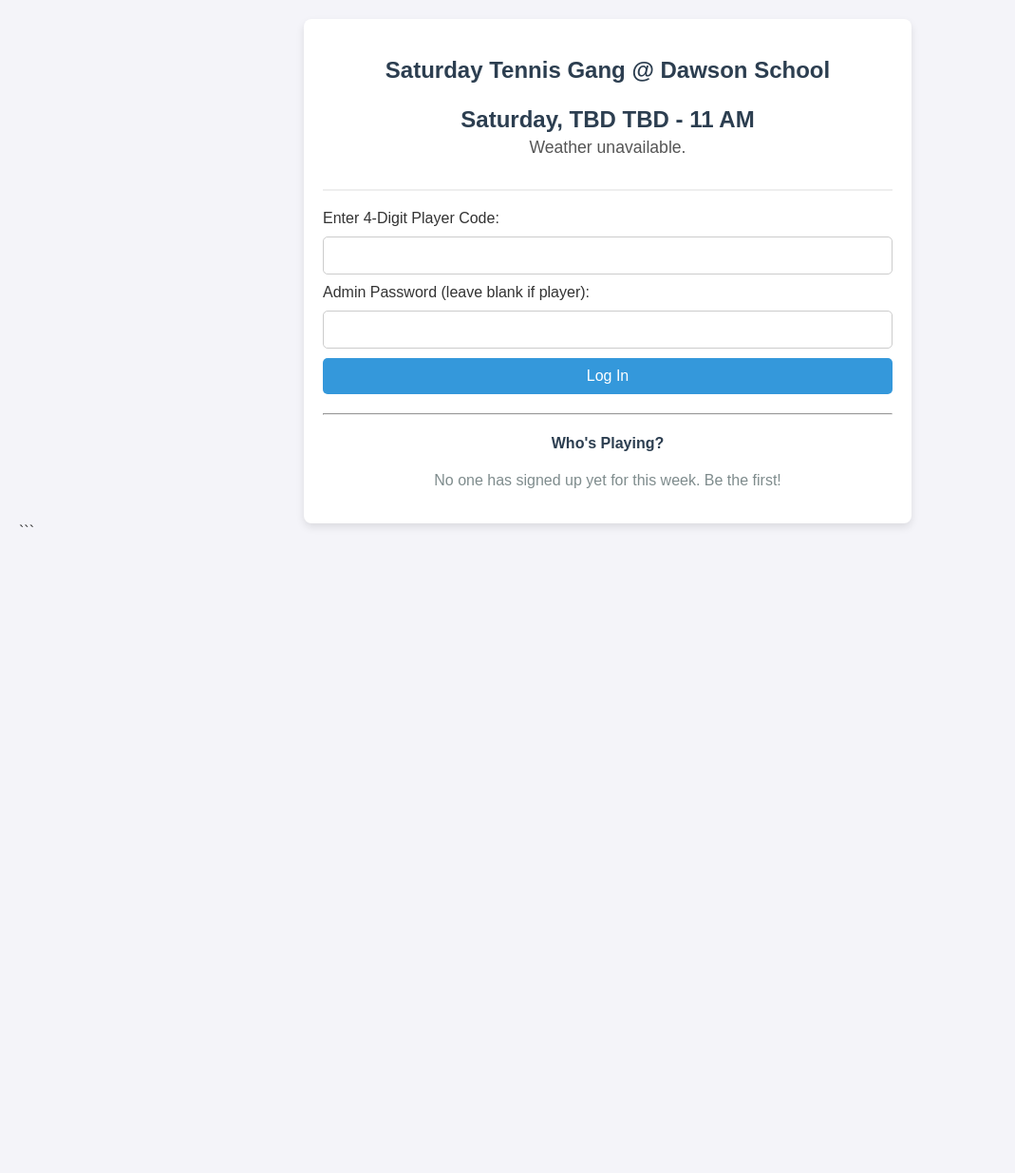
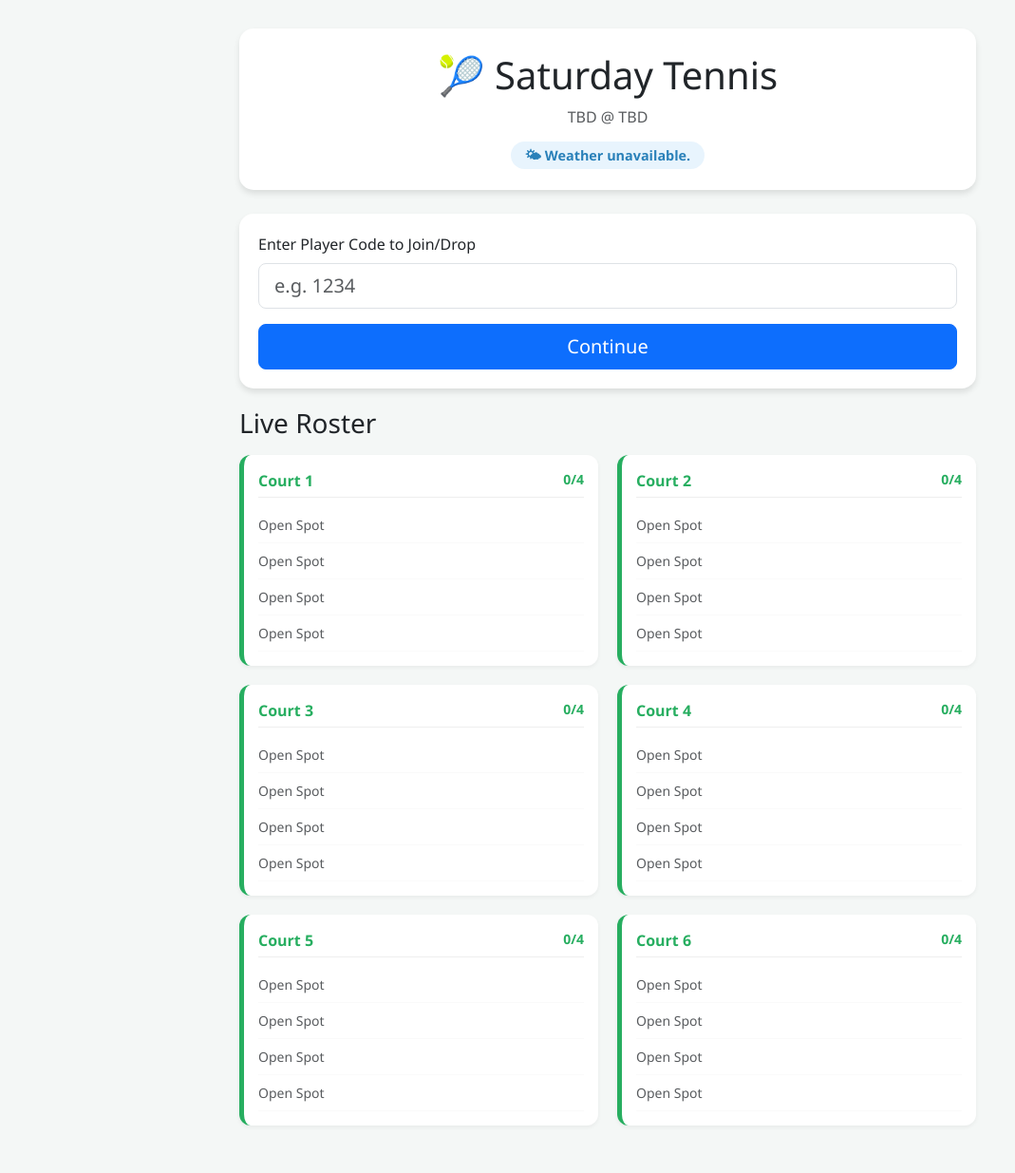
Before and after one commit to jpiccolini/saturday-tennis, a Flask app: page / in a window 1280 px wide. Shown: the whole page at 95% size, without its empty margins (0-1069 px from the left). Before the commit the page ends 555 px from the top, so only its background shows below. Run offline with Flask 3, Linux system fonts and the light colour scheme; data that the repository does not hold is empty.

Commit message:
Update index.html

````diff
--- a/templates/index.html
+++ b/templates/index.html
@@ -1,188 +1,182 @@
-
 <!DOCTYPE html>
 <html lang="en">
 <head>
     <meta charset="UTF-8">
     <meta name="viewport" content="width=device-width, initial-scale=1.0">
     <title>Saturday Tennis Roster</title>
+    <link rel="stylesheet" href="https://cdn.jsdelivr.net/npm/bootstrap@5.3.0/dist/css/bootstrap.min.css">
     <style>
-        body { font-family: Arial, sans-serif; margin: 0; padding: 20px; background-color: #f4f4f9; color: #333; }
-        .container { max-width: 600px; margin: auto; background: white; padding: 20px; border-radius: 8px; box-shadow: 0 4px 8px rgba(0,0,0,0.1); }
-        h2, h3, h4 { text-align: center; color: #2c3e50; }
-        .header-section { text-align: center; margin-bottom: 20px; border-bottom: 2px solid #eee; padding-bottom: 15px; }
-        .flash-message { padding: 10px; margin-bottom: 15px; border-radius: 5px; text-align: center; }
-        .success { background-color: #d4edda; color: #155724; }
-        .error { background-color: #f8d7da; color: #721c24; }
-        form { display: flex; flex-direction: column; gap: 10px; margin-bottom: 20px; }
-        input, button, textarea { padding: 10px; font-size: 1em; border-radius: 5px; border: 1px solid #ccc; }
-        button { background-color: #3498db; color: white; border: none; cursor: pointer; transition: 0.3s; }
-        button:hover { background-color: #2980b9; }
-        .roster-list { list-style-type: none; padding: 0; margin: 0; }
-        .roster-list li { background: #ecf0f1; margin: 5px 0; padding: 10px; border-radius: 5px; display: flex; justify-content: space-between; align-items: center;}
-        .court-box { border: 2px solid #bdc3c7; border-radius: 8px; margin-bottom: 15px; padding: 15px; background: #fafafa; }
-        .court-header { margin-top: 0; margin-bottom: 10px; border-bottom: 1px solid #e0e0e0; padding-bottom: 5px; color: #2980b9; font-size: 1.1em; font-weight: bold; }
-        .admin-panel { background: #e8f4f8; padding: 15px; border-radius: 8px; margin-top: 20px; border: 1px solid #bce8f1; }
-        .pending-tag { color: #d35400; font-size: 0.85em; font-weight: bold; background: #fdebd0; padding: 2px 6px; border-radius: 4px; }
+        body { background-color: #f4f7f6; font-family: 'Segoe UI', Tahoma, Geneva, Verdana, sans-serif; }
+        .container { max-width: 800px; margin-top: 30px; padding-bottom: 50px; }
+        .header-card { background: white; border-radius: 15px; padding: 25px; box-shadow: 0 4px 6px rgba(0,0,0,0.1); text-align: center; margin-bottom: 25px; }
+        .weather-badge { background: #e8f4fd; color: #2980b9; padding: 5px 15px; border-radius: 20px; font-weight: bold; font-size: 0.9em; }
+
+        .court-grid { display: grid; grid-template-columns: repeat(auto-fit, minmax(300px, 1fr)); gap: 20px; }
+        .court-box { background: white; border-radius: 12px; padding: 15px; box-shadow: 0 2px 4px rgba(0,0,0,0.05); border-left: 5px solid #27ae60; }
+        .court-header { font-weight: bold; color: #27ae60; border-bottom: 1px solid #eee; margin-bottom: 10px; padding-bottom: 5px; display: flex; justify-content: space-between; }
+
+        .waitlist-box { border-left-color: #f39c12; background: #fffdf9; }
+        .waitlist-header { color: #d35400; }
+
+        .injury-box { border-left-color: #e74c3c; background: #fff5f5; margin-top: 20px; }
+        .injury-header { color: #c0392b; }
+
+        .roster-list { list-style: none; padding: 0; margin: 0; }
+        .roster-list li { padding: 8px 0; border-bottom: 1px solid #fafafa; display: flex; justify-content: space-between; }
+        .status-pending { color: #f39c12; font-style: italic; font-size: 0.8em; }
+
+        .login-box { background: white; border-radius: 15px; padding: 20px; box-shadow: 0 4px 6px rgba(0,0,0,0.1); margin-bottom: 20px; }
+        .admin-controls { background: #34495e; color: white; border-radius: 12px; padding: 20px; margin-top: 30px; }
+
+        #admin-password-group { display: none; margin-top: 10px; }
+        .strike-warning { color: #e74c3c; font-weight: bold; font-size: 0.9em; margin-top: 10px; text-align: center; }
     </style>
 </head>
 <body>
+    <div class="container">
+        <div class="header-card">
+            <h1>🎾 Saturday Tennis</h1>
+            <p class="text-muted">{{ target_date }} @ {{ start_time }}</p>
+            <span class="weather-badge">🌤 {{ weather }}</span>
 
-<div class="container">
             {% with messages = get_flashed_messages(with_categories=true) %}
               {% if messages %}
                 {% for category, message in messages %}
-          <div class="flash-message {{ category }}">{{ message }}</div>
+                  <div class="alert alert-{{ 'danger' if category == 'error' else 'success' }} mt-3">{{ message }}</div>
                 {% endfor %}
               {% endif %}
             {% endwith %}
-
-    <div class="header-section">
-        <h2>Saturday Tennis Gang @ Dawson School</h2>
-        <h3 style="color: #2c3e50; font-size: 1.5em; margin-bottom: 5px;">
-            Saturday, {{ target_date }} {{ start_time }} - 11 AM
-        </h3>
-        <p style="font-size: 1.1em; color: #555; margin-top: 0;">
-            {{ weather }}
-        </p>
         </div>
 
         {% if not session.user %}
+        <div class="login-box">
             <form action="/validate" method="POST">
-            <label>Enter 4-Digit Player Code:</label>
-            <input type="text" name="code" required pattern="\d{4}" title="Please enter exactly 4 digits.">
-            <label>Admin Password (leave blank if player):</label>
-            <input type="password" name="password">
-            <button type="submit">Log In</button>
+                <div class="mb-3">
+                    <label class="form-label">Enter Player Code to Join/Drop</label>
+                    <input type="text" name="code" id="player-code" class="form-control form-control-lg" placeholder="e.g. 1234" required>
+                </div>
+                <div id="admin-password-group" class="mb-3">
+                    <label class="form-label">Admin Password</label>
+                    <input type="password" name="password" class="form-control" placeholder="Required for Code 9999">
+                </div>
+                <button type="submit" class="btn btn-primary w-100 btn-lg">Continue</button>
+            </form>
+        </div>
+        {% else %}
+        <div class="header-card">
+            <h4>Welcome, {{ session.user.first }}!</h4>
+
+            {% if strikes > 0 %}
+                <div class="strike-warning">⚠️ Strike Count: {{ strikes }} (3 strikes = Suspension)</div>
+            {% endif %}
+
+            <div class="d-grid gap-2 d-md-block mt-3">
+                {% set player_in_roster = roster | selectattr("Player Code", "equalto", session.user.code | int) | list %}
+                {% if not player_in_roster %}
+                    <form action="/signup" method="POST" style="display:inline;">
+                        <button type="submit" class="btn btn-success btn-lg" {% if strikes >= 3 %}disabled{% endif %}>
+                            {% if strikes >= 3 %}Blocked (3 Strikes){% else %}Sign Up for This Week{% endif %}
+                        </button>
                     </form>
                 {% else %}
-        <div style="text-align: center; margin-bottom: 20px;">
-            <p>Welcome, <strong>{{ session.user.first }}</strong>!</p>
-
-            {% set current_user_playing = roster | selectattr("First", "equalto", session.user.first) | selectattr("Last", "equalto", session.user.last) | list %}
-
-            {% if current_user_playing %}
-                {% if is_past_deadline %}
-                    {% if has_waitlist %}
-                        <form action="/cancel" method="POST" style="display: inline-block; width: 48%;">
-                            <button type="submit" style="background-color: #8e44ad; font-size: 0.9em; padding: 10px 5px;">Drop (Waitlist Sub)</button>
-                        </form>
-                    {% else %}
-                        <form action="/provide_sub" method="POST" style="display: inline-block; width: 48%;" onsubmit="return promptSub(this);">
-                            <input type="hidden" name="sub_name" id="sub_name_input">
-                            <button type="submit" style="background-color: #d35400; font-size: 0.9em; padding: 10px 5px;">Provide Sub Info</button>
-                        </form>
-                        <script>
-                            function promptSub(form) {
-                                var sub = prompt("It is past Friday 8 AM. Please enter the name of the person subbing for you:");
-                                if (sub) {
-                                    document.getElementById('sub_name_input').value = sub;
-                                    return true;
-                                }
-                                return false;
-                            }
-                        </script>
-                    {% endif %}
-                {% else %}
-                    <form action="/cancel" method="POST" style="display: inline-block; width: 48%;">
-                        <button type="submit" style="background-color: #f39c12;">Drop Out</button>
+                    <form action="/cancel" method="POST" style="display:inline;">
+                        <button type="submit" class="btn btn-danger btn-lg">Drop Out</button>
                     </form>
                 {% endif %}
-            {% else %}
-                <form action="/signup" method="POST" style="display: inline-block; width: 48%;">
-                    <button type="submit" style="background-color: #27ae60;">Sign Up to Play</button>
-                </form>
-            {% endif %}
-
-            <a href="/logout" style="display: inline-block; width: 48%; text-align: center; text-decoration: none;">
-                <button type="button" style="background-color: #e74c3c; width: 100%;">Log Out</button>
-            </a>
+                <a href="/logout" class="btn btn-outline-secondary">Logout</a>
+            </div>
         </div>
         {% endif %}
 
-    <hr>
-    <h4>Who's Playing?</h4>
-    {% if roster %}
-
-        {% set active_players = roster | selectattr('Status', 'in', ['Confirmed', 'Pending']) | list %}
-        {% set waitlist_players = roster | selectattr('Status', 'equalto', 'Waitlist') | list %}
-
-        {% for court in active_players | batch(4) %}
+        <h3 class="mb-3">Live Roster</h3>
+        <div class="court-grid">
+            {% for i in range(0, 24, 4) %}
             <div class="court-box">
                 <div class="court-header">
-                    {% if court|length == 4 %}
-                        Court {{ loop.index }}
-                    {% else %}
-                        Court {{ loop.index }} (Incomplete)
-                    {% endif %}
+                    <span>Court {{ (i/4)|int + 1 }}</span>
+                    <small>{{ roster[i:i+4]|length }}/4</small>
                 </div>
                 <ul class="roster-list">
-                    {% for player in court %}
+                    {% for j in range(i, i+4) %}
                         <li>
-                            <span>{{ player.First }} {{ player.Last }}</span>
-                            {% if player.Status == 'Pending' %}
-                                <span class="pending-tag">Pending</span>
+                            {% if roster[j] %}
+                                <span>{{ roster[j].First }} {{ roster[j].Last }}</span>
+                                {% if roster[j].Status == 'Pending' %}<span class="status-pending">[Pending]</span>{% endif %}
+                            {% else %}
+                                <span class="text-muted small">Open Spot</span>
                             {% endif %}
                         </li>
                     {% endfor %}
                 </ul>
             </div>
             {% endfor %}
+        </div>
 
-        {% if waitlist_players %}
-            <div class="court-box" style="border-color: #7f8c8d; background: #fdfdfd;">
-                <div class="court-header" style="color: #7f8c8d;">
-                    Waitlist
-                </div>
+        {% if roster|length > 24 %}
+        <div class="court-box waitlist-box mt-4">
+            <div class="court-header waitlist-header">First-Come Waitlist</div>
             <ul class="roster-list">
-                    {% for player in waitlist_players %}
-                        <li style="color: #555;">{{ player.First }} {{ player.Last }}</li>
+                {% for player in roster[24:] %}
+                <li>
+                    <span>{{ player.First }} {{ player.Last }}</span>
+                    <span class="badge bg-warning text-dark">#{{ loop.index }}</span>
+                </li>
                 {% endfor %}
             </ul>
         </div>
         {% endif %}
 
-        <p style="text-align: center; color: #7f8c8d; font-size: 0.9em;">
-            Total Active: {{ active_players|length }} / 24 | Waitlist: {{ waitlist_players|length }}
-        </p>
-    {% else %}
-        <p style="text-align: center; color: #7f8c8d;">No one has signed up yet for this week. Be the first!</p>
+        {% if injured_players %}
+        <div class="court-box injury-box">
+            <div class="court-header injury-header">🚑 Injured List (IL)</div>
+            <ul class="roster-list">
+                {% for p in injured_players %}
+                <li>
+                    <span>{{ p.First }} {{ p.Last }}</span>
+                    <small class="text-danger">Expected: {{ p['Expected Return'] }}</small>
+                </li>
+                {% endfor %}
+            </ul>
+        </div>
         {% endif %}
 
         {% if session.user and session.user.is_admin %}
-    <div class="admin-panel">
-        <h4>Admin Controls</h4>
-
-        {% if drafts %}
-            <div style="background: #fff3cd; padding: 10px; border-radius: 5px; margin-bottom: 15px; border: 1px solid #ffeeba;">
-                <h5 style="margin-top: 0; color: #856404; text-align: center;">📥 Pending Message Drafts</h5>
-                {% for msg in drafts %}
-                <form action="/approve_message" method="POST" style="background: white; padding: 10px; border-radius: 5px; border: 1px solid #ddd;">
-                    <input type="hidden" name="msg_id" value="{{ msg.id }}">
-                    <p style="margin: 0 0 10px 0;"><strong>Type:</strong> {{ msg.Type }}</p>
-                    <label>Subject:</label>
-                    <input type="text" name="subject" value="{{ msg.Subject }}" required>
-                    <label>Message Body:</label>
-                    <textarea name="body" rows="6" required style="font-family: inherit;">{{ msg.Body }}</textarea>
-                    <button type="submit" style="background: #28a745;">Approve & Queue for Sending</button>
-                </form>
-                {% endfor %}
-            </div>
-        {% else %}
-            <p style="text-align: center; color: #7f8c8d; font-size: 0.9em;">No pending messages to approve.</p>
-        {% endif %}
-
-        <form action="/update_settings" method="POST" style="background: white; padding: 10px; border-radius: 5px; border: 1px solid #ddd;">
-            <h5 style="margin-top: 0; text-align: center;">Update Schedule</h5>
-            <label>Date (e.g., Apr 04, 2026):</label>
-            <input type="text" name="date_string" value="{{ target_date }}" required>
-            <label>Start Time:</label>
-            <input type="text" name="time_string" value="{{ start_time }}" required>
-            <button type="submit">Update Schedule</button>
+        <div class="admin-controls">
+            <h4>Admin Dashboard</h4>
+            <hr>
+            <div class="row">
+                <div class="col-md-6 mb-3">
+                    <h6>Update Game Info</h6>
+                    <form action="/update_settings" method="POST">
+                        <input type="text" name="target_date" class="form-control mb-2" placeholder="Mar 28, 2026" value="{{ target_date }}">
+                        <input type="text" name="start_time" class="form-control mb-2" placeholder="9:00 AM" value="{{ start_time }}">
+                        <button type="submit" class="btn btn-sm btn-info w-100">Sync Settings</button>
                     </form>
                 </div>
+                <div class="col-md-6 mb-3">
+                    <h6>Report Injury</h6>
+                    <form action="/report_injury" method="POST">
+                        <input type="text" name="player_code" class="form-control mb-2" placeholder="Player Code">
+                        <input type="text" name="return_date" class="form-control mb-2" placeholder="Return Date (e.g. May 1)">
+                        <button type="submit" class="btn btn-sm btn-warning w-100">Mark as Injured</button>
+                    </form>
+                </div>
+            </div>
+        </div>
         {% endif %}
+    </div>
 
-</div>
+    <script>
+        const codeInput = document.getElementById('player-code');
+        const passwordGroup = document.getElementById('admin-password-group');
+
+        codeInput.addEventListener('input', function() {
+            if (this.value === '9999') {
+                passwordGroup.style.display = 'block';
+            } else {
+                passwordGroup.style.display = 'none';
+            }
+        });
+    </script>
 </body>
 </html>
-```
````
Lines whose indentation alone changed are shown as unchanged.
